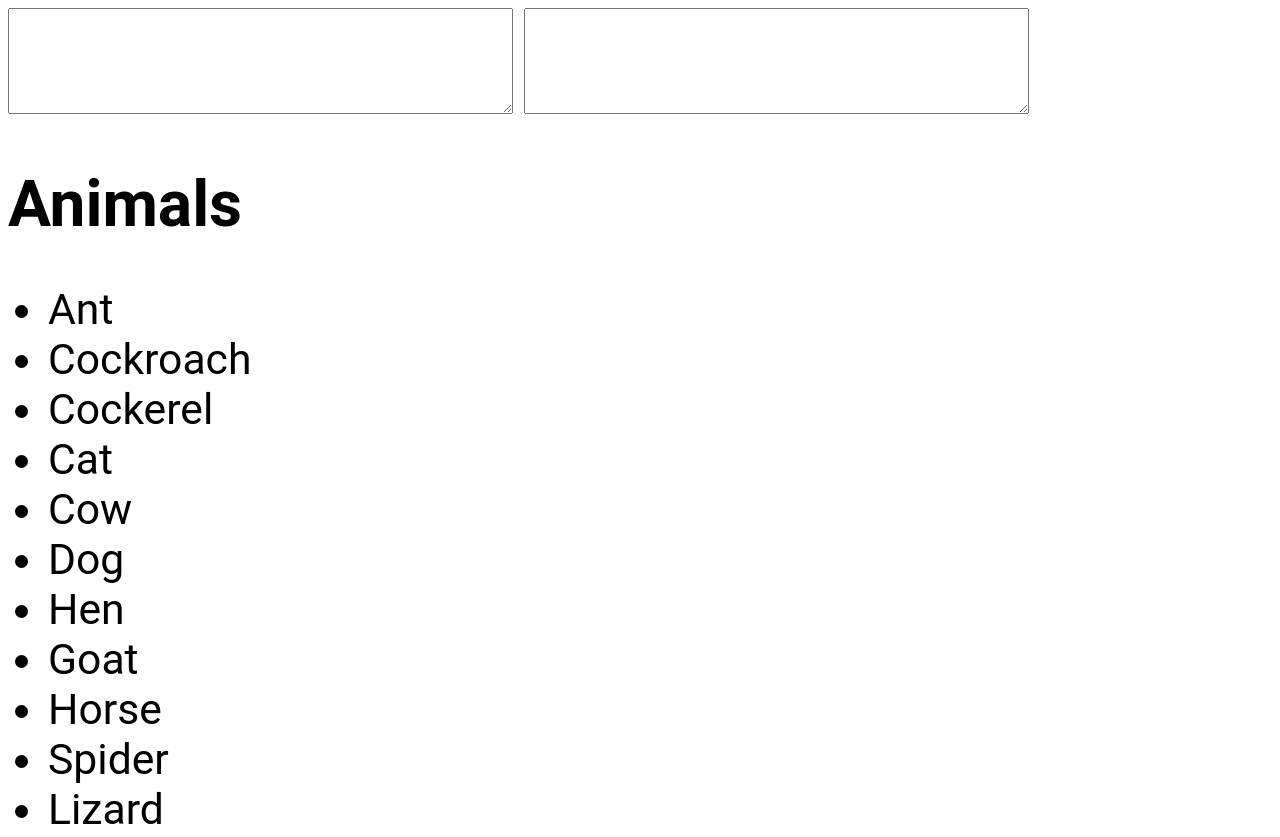
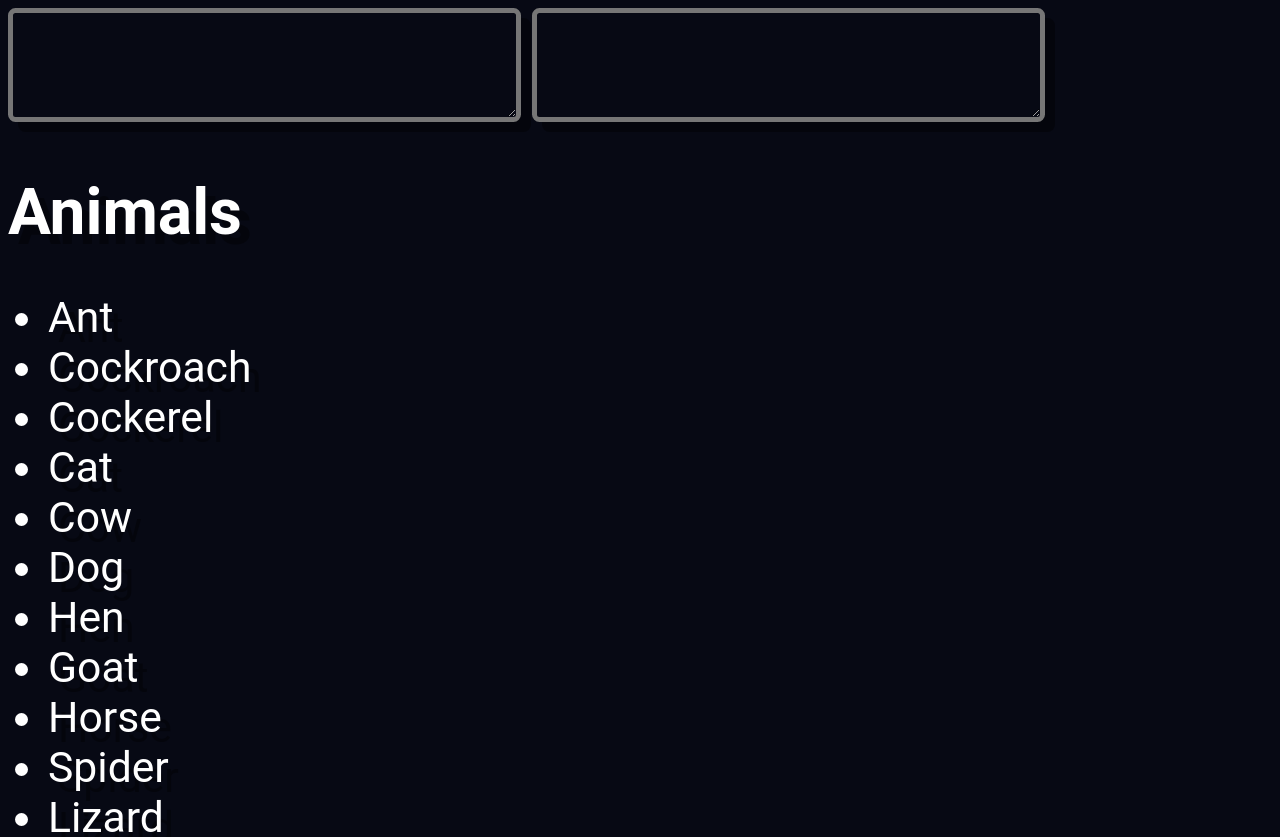
Before and after one commit to GoldenD60/creole-translator, a plain HTML site: page index.html in a window 1280 px wide. Shown: the top 837 px of the page. Drawn offline with Linux system fonts and the light colour scheme.

Commit message:
Update Website Design

```diff
--- a/index.css
+++ b/index.css
@@ -1,9 +1,18 @@
 * {
-	font-family: 'Roboto', 'Helvetica', cursive;
+	background: #070914;
+	font-family: 'Roboto', 'Helvetica', 'Comic Sans MS', cursive;
 	font-size: 32pt;
+	color: white;
+	text-shadow: 10px 10px 0px #00000066;
 }
 
 .--headers {
 	font-weight: bold;
 	font-size: 48pt;
 }
+
+#english, #creole {
+	border-width: 5px;
+	border-radius: 7.5px;
+	filter: drop-shadow(10px 10px 0px #00000066);
+}
```
